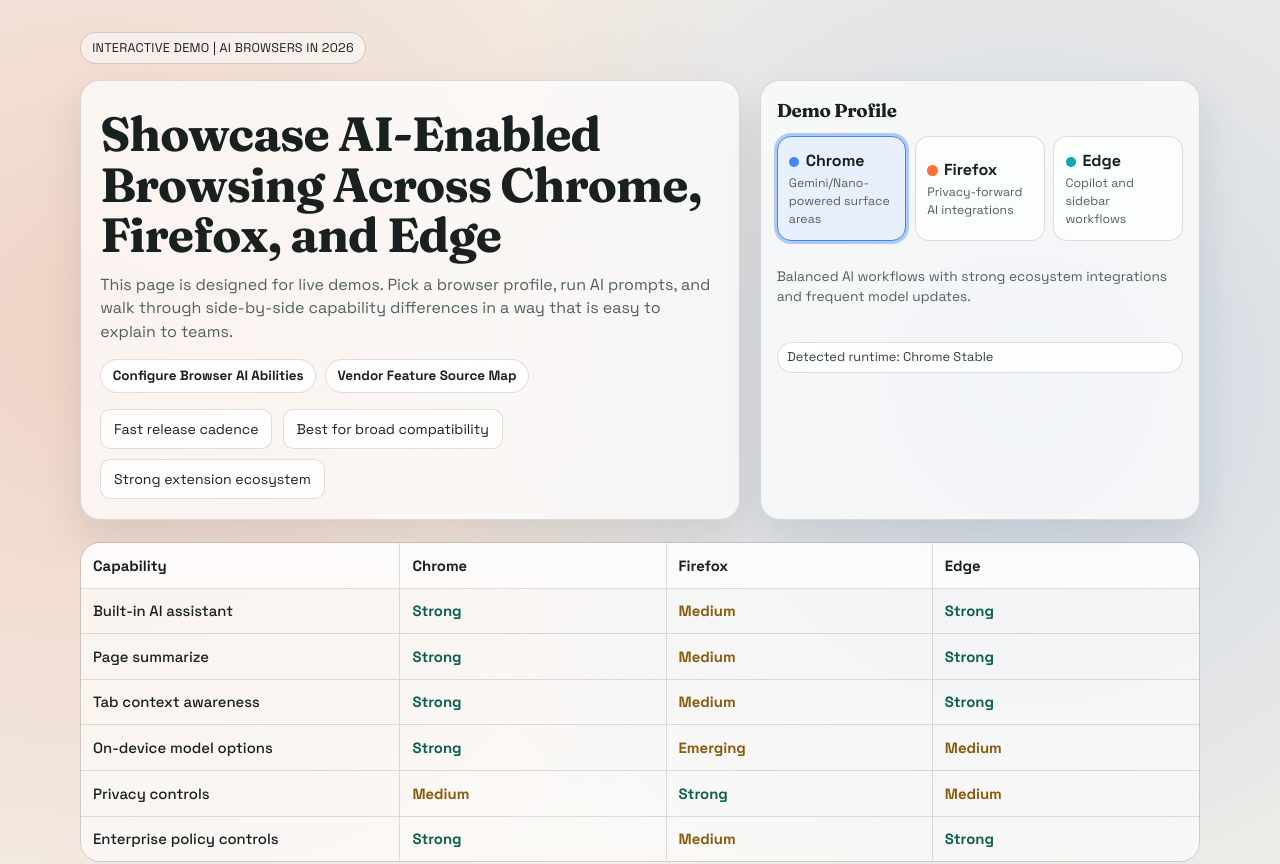
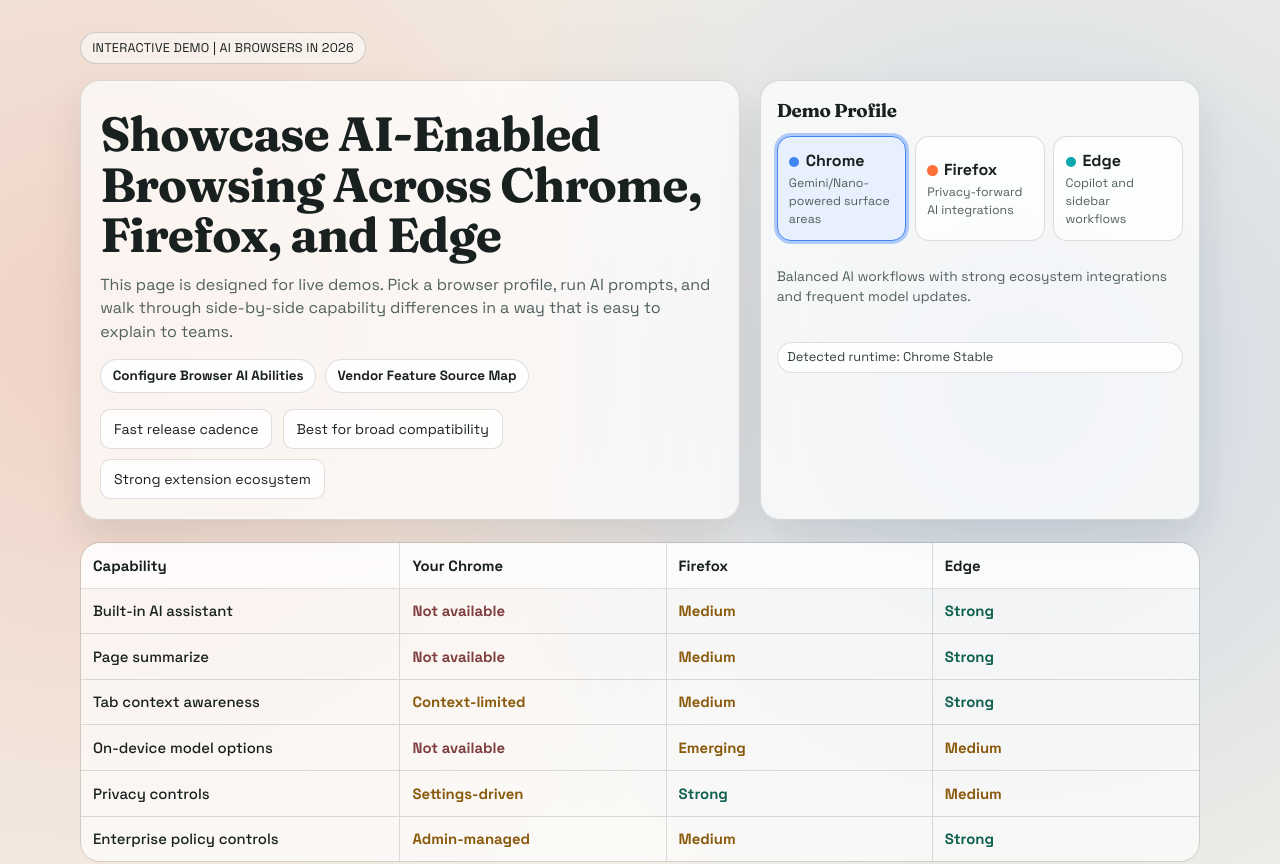
Before and after one commit to mgifford/ai-browser-test, a plain HTML site: page index.html in a window 1280 px wide. Shown: the top 864 px of the page. Drawn offline with Linux system fonts and the light colour scheme.

Commit message:
Make capability matrix runtime-first and live-aware

```diff
--- a/index.html
+++ b/index.html
@@ -840,6 +840,13 @@
     ];
 
     const browserOrder = ["chrome", "firefox", "edge"];
+    let runtimeContext = {
+      browser: "chrome",
+      browserLabel: "Chrome",
+      channel: "stable",
+      channelLabel: "Stable",
+      prerelease: false
+    };
 
     let currentBrowser = "chrome";
 
@@ -873,9 +880,61 @@
       return "no";
     };
 
+    function getLiveEntryById(id) {
+      return liveCapabilityState.find((entry) => entry.id === id);
+    }
+
+    function getRuntimeFeatureStatus(featureName) {
+      const map = {
+        "Built-in AI assistant": "prompt",
+        "Page summarize": "summarizer",
+        "On-device model options": "prompt"
+      };
+
+      if (featureName === "Tab context awareness") {
+        return { value: "Context-limited", className: "warn" };
+      }
+
+      if (featureName === "Privacy controls") {
+        return { value: "Settings-driven", className: "warn" };
+      }
+
+      if (featureName === "Enterprise policy controls") {
+        return { value: "Admin-managed", className: "warn" };
+      }
+
+      const key = map[featureName];
+      if (!key) {
+        return { value: "Unknown", className: "warn" };
+      }
+
+      const live = getLiveEntryById(key);
+      if (!live) {
+        return { value: "Scanning...", className: "warn" };
+      }
+
+      if (live.canRunTest) {
+        return { value: "Live", className: "ok" };
+      }
+
+      if (live.status === "Detected but not ready") {
+        return { value: "Detected", className: "warn" };
+      }
+
+      return { value: "Not available", className: "no" };
+    }
+
     function renderMatrix() {
       matrix.innerHTML = "";
-      const headers = ["Capability", "Chrome", "Firefox", "Edge"];
+      const orderedBrowsers = [currentBrowser, ...browserOrder.filter((browser) => browser !== currentBrowser)];
+      const runtimeHeader = runtimeContext.prerelease
+        ? `Your ${runtimeContext.browserLabel} (${runtimeContext.channelLabel})`
+        : `Your ${runtimeContext.browserLabel}`;
+      const headers = [
+        "Capability",
+        runtimeHeader,
+        ...orderedBrowsers.slice(1).map((browser) => browserData[browser].label)
+      ];
       headers.forEach((name) => {
         const div = document.createElement("div");
         div.className = "cell head";
@@ -889,10 +948,12 @@
         featureCell.textContent = feature;
         matrix.appendChild(featureCell);
 
-        browserOrder.forEach((browser) => {
-          const value = browserData[browser].features[feature];
+        orderedBrowsers.forEach((browser, idx) => {
+          const runtimeColumn = idx === 0;
+          const runtimeValue = runtimeColumn ? getRuntimeFeatureStatus(feature) : null;
+          const value = runtimeColumn ? runtimeValue.value : browserData[browser].features[feature];
           const valueCell = document.createElement("div");
-          valueCell.className = `cell ${getCellClass(value)}`;
+          valueCell.className = `cell ${runtimeColumn ? runtimeValue.className : getCellClass(value)}`;
           valueCell.textContent = value;
           matrix.appendChild(valueCell);
         });
@@ -1350,6 +1411,7 @@
       liveCapabilityState.length = 0;
       liveRows.forEach((entry) => liveCapabilityState.push(entry));
       renderLiveCapabilityTable();
+      renderMatrix();
 
       const now = new Date();
       testsLastRun.textContent = `Last run: ${now.toLocaleString()}`;
@@ -1443,6 +1505,7 @@
 
     function applyDetectedRuntimeToProfile() {
       const runtime = detectBrowserRuntime();
+      runtimeContext = runtime;
 
       document.querySelectorAll(".browser-btn").forEach((button) => {
         button.classList.remove("active", "runtime-detected");
@@ -1453,6 +1516,7 @@
 
       currentBrowser = runtime.browser;
       renderProfile();
+      renderMatrix();
 
       if (runtimeChip) {
         runtimeChip.textContent = runtime.prerelease
```
Also changed, not shown: README.md.
